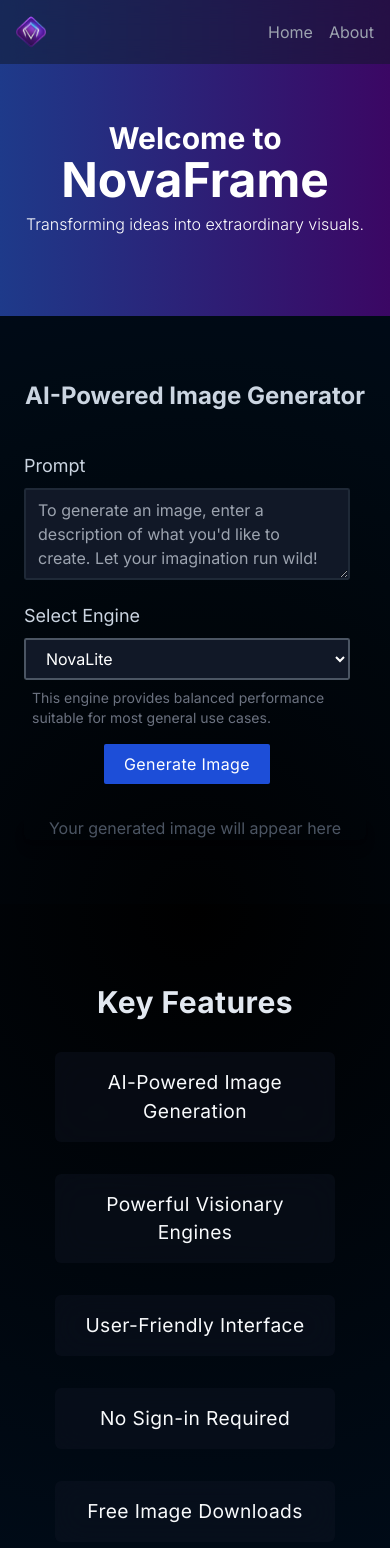
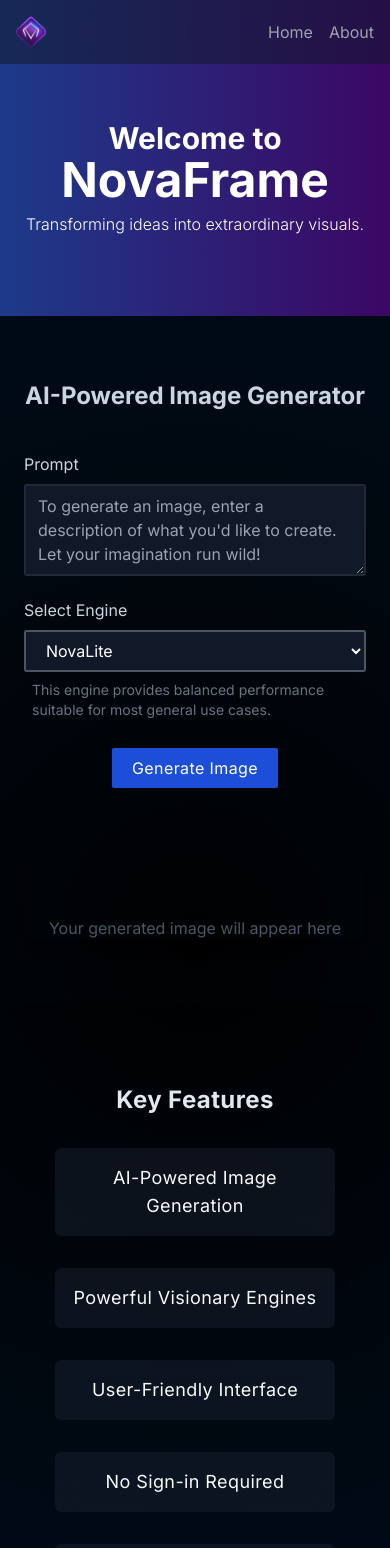
Before and after one commit to silentCosmo/nova-frame, a Next.js app: page / in a window 390 px wide. Shown: the top 1548 px of the page. Built offline with nearby package versions, Linux system fonts and the light colour scheme.

Commit message:
int_search_console

```diff
--- a/app/globals.css
+++ b/app/globals.css
@@ -123,7 +123,7 @@ form button {
   /* background: currentColor; */
   animation: lds-grid 1.2s linear infinite;
 
-  background: linear-gradient(-90deg, rgb(96, 6, 180) 0%, rgb(35, 72, 253) 100%);
+  background: linear-gradient(80deg, hsl(271, 100%, 59%) 0%, rgb(40, 133, 255) 100%);
 /*   background: linear-gradient(-90deg, rgb(101, 0, 190) 0%, rgb(0, 0, 199) 100%);
  */}
 
--- a/app/layout.js
+++ b/app/layout.js
@@ -7,6 +7,7 @@ const inter = Inter({ subsets: ["latin"] });
 export const metadata = {
   title: "NovaFrame",
   description: "NovaFrame: AI-Powered Image Generation Platform: NovaFrame is an advanced web application built by silentCosmo, designed to leverage artificial intelligence for generating visually stunning and customizable images. Whether you're an artist, designer, or enthusiast, NovaFrame provides a powerful toolkit to create captivating visuals effortlessly.",
+  verification:{google:"RR0GT_WFjIOTSvDJ2dmhbPVKkhioCYB4e0YPXFa5W9c"}
 };
 
 export default function RootLayout({ children }) {
--- a/components/FeatureList.js
+++ b/components/FeatureList.js
@@ -12,10 +12,10 @@ export default function FeatureList() {
   return (
     <section className="features text-slate-200 py-16  tracking-wide">
       <div className="container mx-auto text-center">
-        <h2 className="text-3xl font-bold mb-8">Key Features</h2>
+        <h2 className="text-2xl font-bold mb-8">Key Features</h2>
         <ul className="grid grid-cols-1 sm:grid-cols-2 lg:grid-cols-2 gap-8">
           {features.map((feature, index) => (
-            <li key={index} className="p-4 bg-gray-900 rounded-md text-slate-50 bg-opacity-40 backdrop-blur-lg">
+            <li key={index} className="p-4 bg-slate-800 rounded-md text-slate-50 bg-opacity-40 backdrop-blur-lg text-lg">
               {feature}
             </li>
           ))}
--- a/components/Frame.js
+++ b/components/Frame.js
@@ -99,7 +99,7 @@ export default function Frame() {
     }
   };
 
-    const handleShare = async () => {
+  const handleShare = async () => {
     if (generatedImage) {
       try {
         const response = await fetch(generatedImage);
@@ -128,9 +128,9 @@ export default function Frame() {
       {/* <h6 className='text-center text-slate-400 mb-8'>Beyond Imagination: Discover New Visual Horizons</h6> */}
       <div className="md:px-28 px-6 mx-auto flex flex-col md:flex-row">
         {/* Left side: Inputs and Generate button */}
-        <div className="w-full md:w-1/2 pr-4">
+        <div className="w-full md:w-1/2 md:pr-4">
           <div className="mb-4">
-            <label htmlFor="prompt" className="block text-lg mb-2">Prompt</label>
+            <label htmlFor="prompt" className="block mb-2">Prompt</label>
             <textarea
               rows={3}
               id="prompt"
@@ -142,7 +142,7 @@ export default function Frame() {
             {error && <p className="text-red-400 opacity-70 ml-2 mt-1">{error}</p>}
           </div>
           <div className="mb-4">
-            <label htmlFor="model" className="block text-lg mb-2">Select Engine</label>
+            <label htmlFor="model" className="block mb-2">Select Engine</label>
             <select
               id="model"
               value={selectedModel}
@@ -159,7 +159,7 @@ export default function Frame() {
           </div>
           <div className="flex justify-center">
             <button
-              className={`btn bg-blue-700 hover:bg-blue-800 text-white text-base py-2 px-5 tracking-wide rounded-sm ${loading ? 'loader' : ''}`}
+              className={`btn bg-blue-700 hover:bg-blue-800 text-white text-base py-2 px-5 mt-3 tracking-wide rounded-sm ${loading ? 'loader' : ''}`}
               onClick={generateImage}
               disabled={loading}
             >
@@ -196,7 +196,7 @@ export default function Frame() {
             ) : loading ? (
               <div className="loading-container overflow-hidden">
                 <div className="md:mt-9  rounded-sm rounded-b-lg overflow-hidden">
-                  <p className={` text-slate-50 tracking-wider font-light bg-gradient-to-r from-blue-950 to-purple-950 md:p-6 p-4 rounded-lg  ${fade ? 'slide-in' : 'slide-out'}`}>{tips[tipIndex]}</p>
+                  <p className={` text-slate-50 tracking-wider font-light bg-gradient-to-r from-blue-900 to-purple-900 drop-shadow-2xl shadow-black md:p-6 p-4 rounded-lg  ${fade ? 'slide-in' : 'slide-out'}`}>{tips[tipIndex]}</p>
                 </div>
                 <p className="my-7 text-slate-400 animate-pulse">Generating your image...</p>
                 <Loading />
@@ -204,8 +204,8 @@ export default function Frame() {
               </div>
             )
               : (
-                <div className="rounded-md border-slate-700 shadow-lg w-full h-full items-center justify-center flex flex-col gap-5">
-                  <p className="text-gray-600 md:text-center">Your generated image will appear here</p>
+                <div className="rounded-md border-slate-700 shadow-lg w-full h-full items-center justify-center flex flex-col">
+                  <p className="text-gray-600 md:text-center md:mt-0 mt-24">Your generated image will appear here</p>
                 </div>
               )}
           </div>
```
